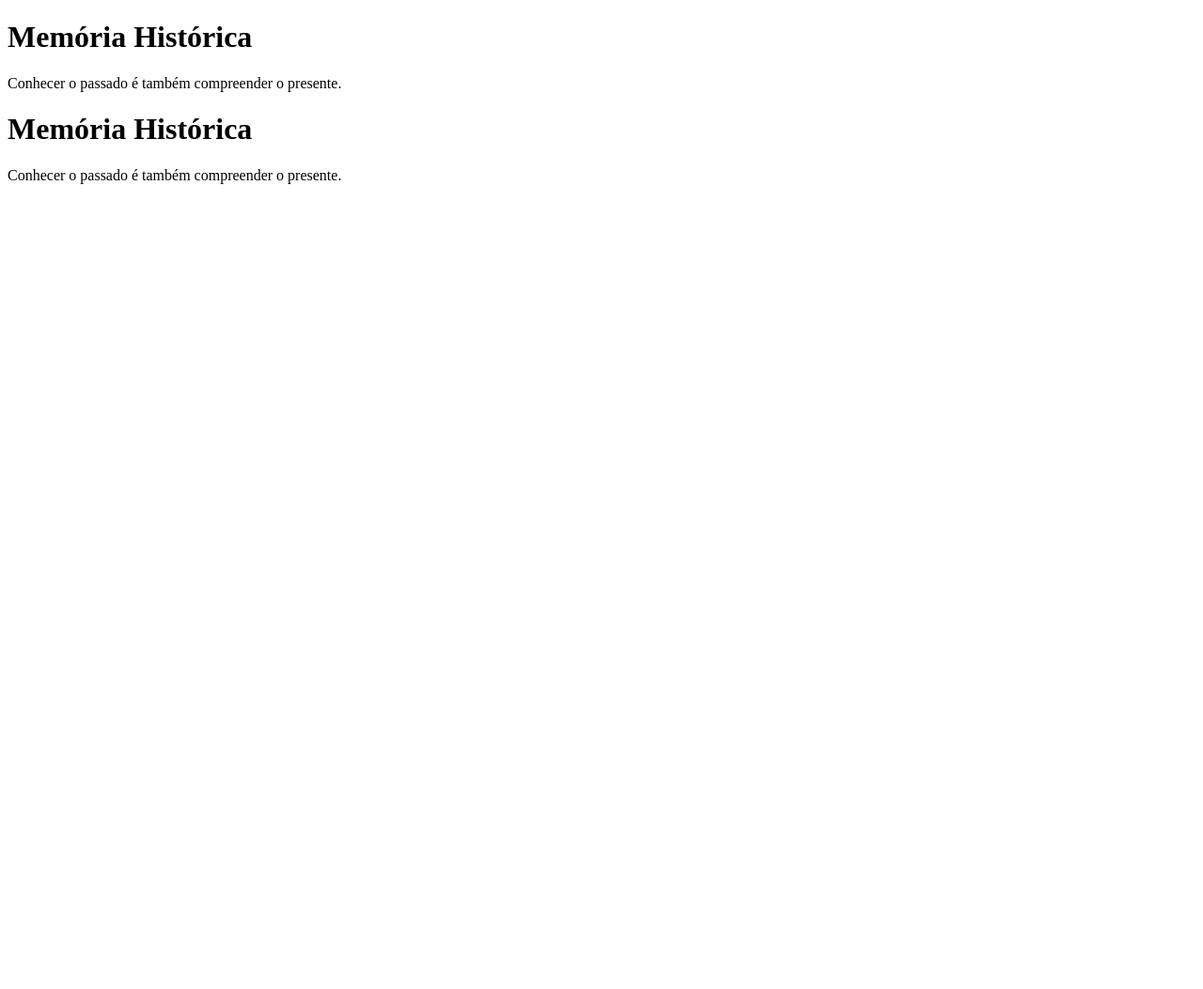
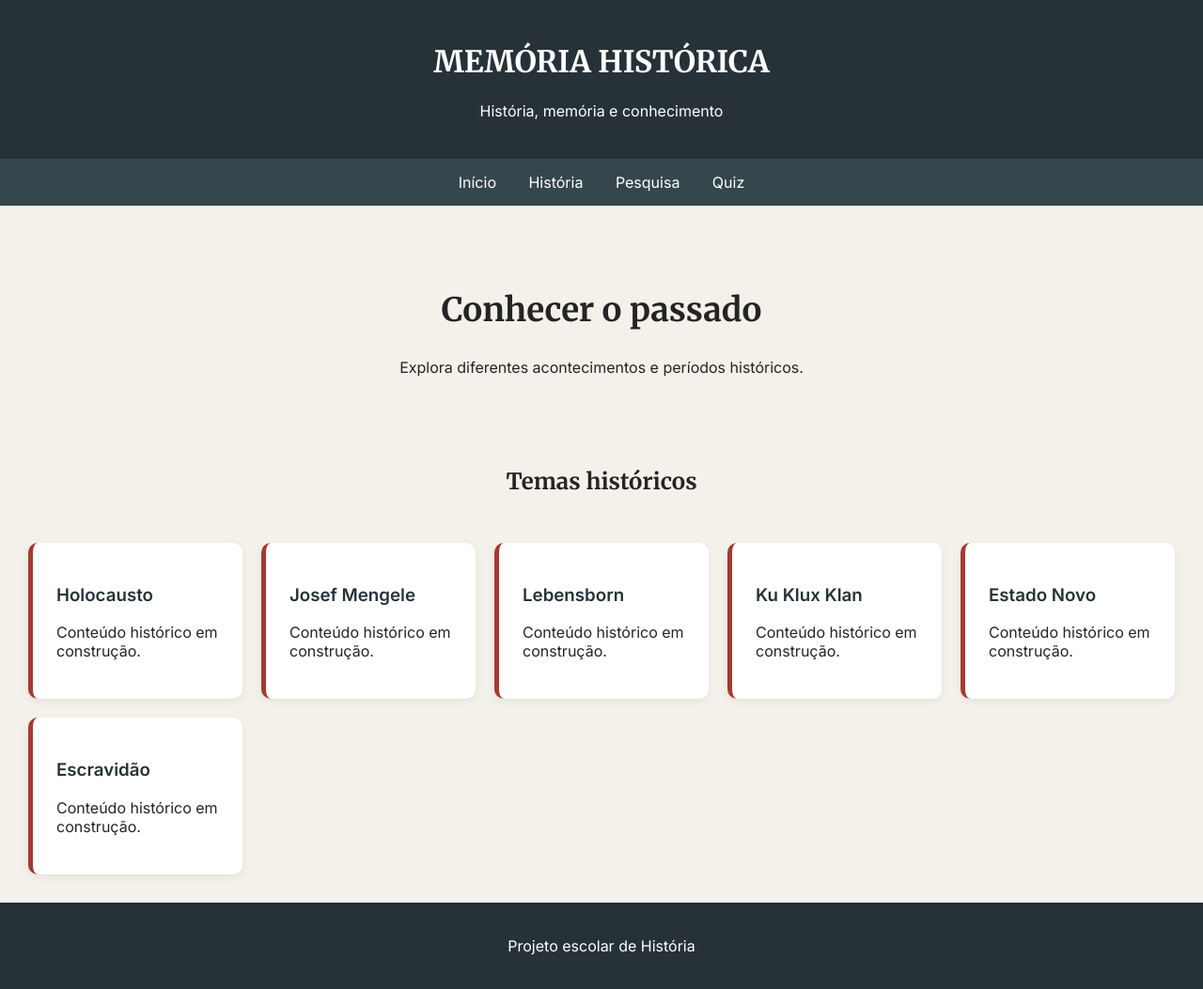
Before and after one commit to dianafmartins07-alt/Historia-Memoria, a plain HTML site: page index.html in a window 1280 px wide. Shown: the whole page at 94% size. Before the commit the page ends 800 px from the top, so only its background shows below. Drawn offline with Linux system fonts and the light colour scheme.

Commit message:
Update index.html

```diff
--- a/index.html
+++ b/index.html
@@ -1,31 +1,139 @@
+
 <!DOCTYPE html>
 <html lang="pt">
 <head>
     <meta charset="UTF-8">
     <meta name="viewport" content="width=device-width, initial-scale=1.0">
     <title>Memória Histórica</title>
+
+    <link href="https://fonts.googleapis.com/css2?family=Merriweather:wght@700&family=Inter:wght@400;500;600&display=swap" rel="stylesheet">
+
+    <style>
+        body {
+            margin: 0;
+            background-color: #F4F1EA;
+            color: #242424;
+            font-family: 'Inter', sans-serif;
+        }
+
+        header {
+            background-color: #263238;
+            color: white;
+            padding: 25px;
+            text-align: center;
+        }
+
+        h1, h2 {
+            font-family: 'Merriweather', serif;
+        }
+
+        nav {
+            background-color: #35464C;
+            padding: 15px;
+            text-align: center;
+        }
+
+        nav a {
+            color: white;
+            text-decoration: none;
+            margin: 15px;
+        }
+
+        .intro {
+            text-align: center;
+            padding: 60px 20px;
+        }
+
+        .intro h2 {
+            font-size: 35px;
+        }
+
+        .temas {
+            display: grid;
+            grid-template-columns: repeat(auto-fit, minmax(220px, 1fr));
+            gap: 20px;
+            padding: 30px;
+        }
+
+        .cartao {
+            background-color: white;
+            padding: 25px;
+            border-radius: 10px;
+            border-left: 5px solid #A33A32;
+            box-shadow: 0 3px 10px #00000010;
+        }
+
+        .cartao h3 {
+            color: #263238;
+        }
+
+        footer {
+            background-color: #263238;
+            color: white;
+            text-align: center;
+            padding: 20px;
+        }
+    </style>
 </head>
 
 <body>
 
-    <h1>Memória Histórica</h1>
+<header>
+    <h1>MEMÓRIA HISTÓRICA</h1>
+    <p>História, memória e conhecimento</p>
+</header>
 
-    <p>Conhecer o passado é também compreender o presente.</p>
+<nav>
+    <a href="#inicio">Início</a>
+    <a href="#historia">História</a>
+    <a href="#pesquisa">Pesquisa</a>
+    <a href="#quiz">Quiz</a>
+</nav>
 
-</body>
-</html><!DOCTYPE html>
-<html lang="pt">
-<head>
-    <meta charset="UTF-8">
-    <meta name="viewport" content="width=device-width, initial-scale=1.0">
-    <title>Memória Histórica</title>
-</head>
+<section class="intro" id="inicio">
+    <h2>Conhecer o passado</h2>
+    <p>Explora diferentes acontecimentos e períodos históricos.</p>
+</section>
 
-<body>
+<section id="historia">
+    <h2 style="text-align:center;">Temas históricos</h2>
 
-    <h1>Memória Histórica</h1>
+    <div class="temas">
+        <div class="cartao">
+            <h3>Holocausto</h3>
+            <p>Conteúdo histórico em construção.</p>
+        </div>
 
-    <p>Conhecer o passado é também compreender o presente.</p>
+        <div class="cartao">
+            <h3>Josef Mengele</h3>
+            <p>Conteúdo histórico em construção.</p>
+        </div>
+
+        <div class="cartao">
+            <h3>Lebensborn</h3>
+            <p>Conteúdo histórico em construção.</p>
+        </div>
+
+        <div class="cartao">
+            <h3>Ku Klux Klan</h3>
+            <p>Conteúdo histórico em construção.</p>
+        </div>
+
+        <div class="cartao">
+            <h3>Estado Novo</h3>
+            <p>Conteúdo histórico em construção.</p>
+        </div>
+
+        <div class="cartao">
+            <h3>Escravidão</h3>
+            <p>Conteúdo histórico em construção.</p>
+        </div>
+    </div>
+</section>
+
+<footer>
+    <p>Projeto escolar de História</p>
+</footer>
 
 </body>
 </html>
```
